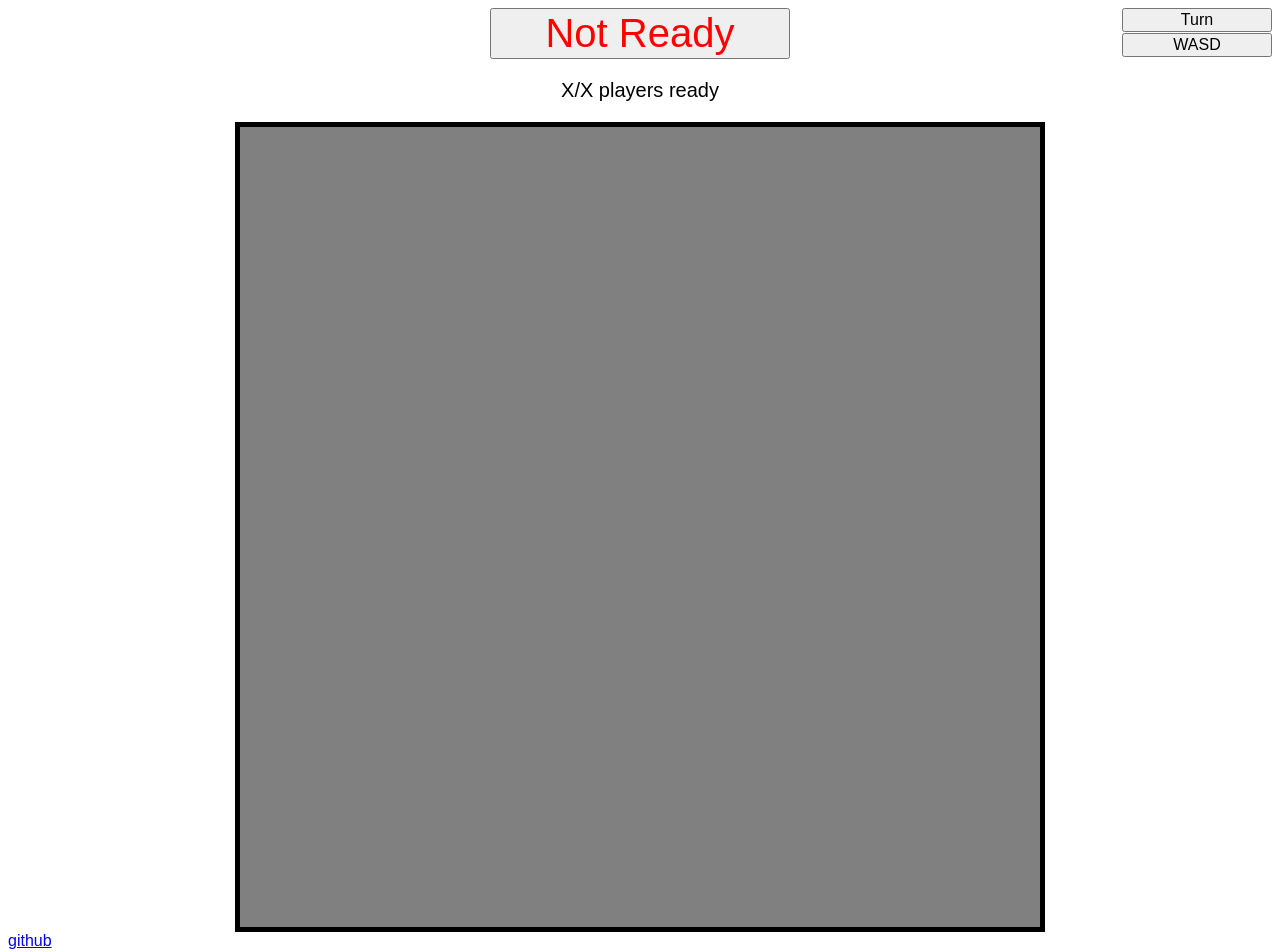
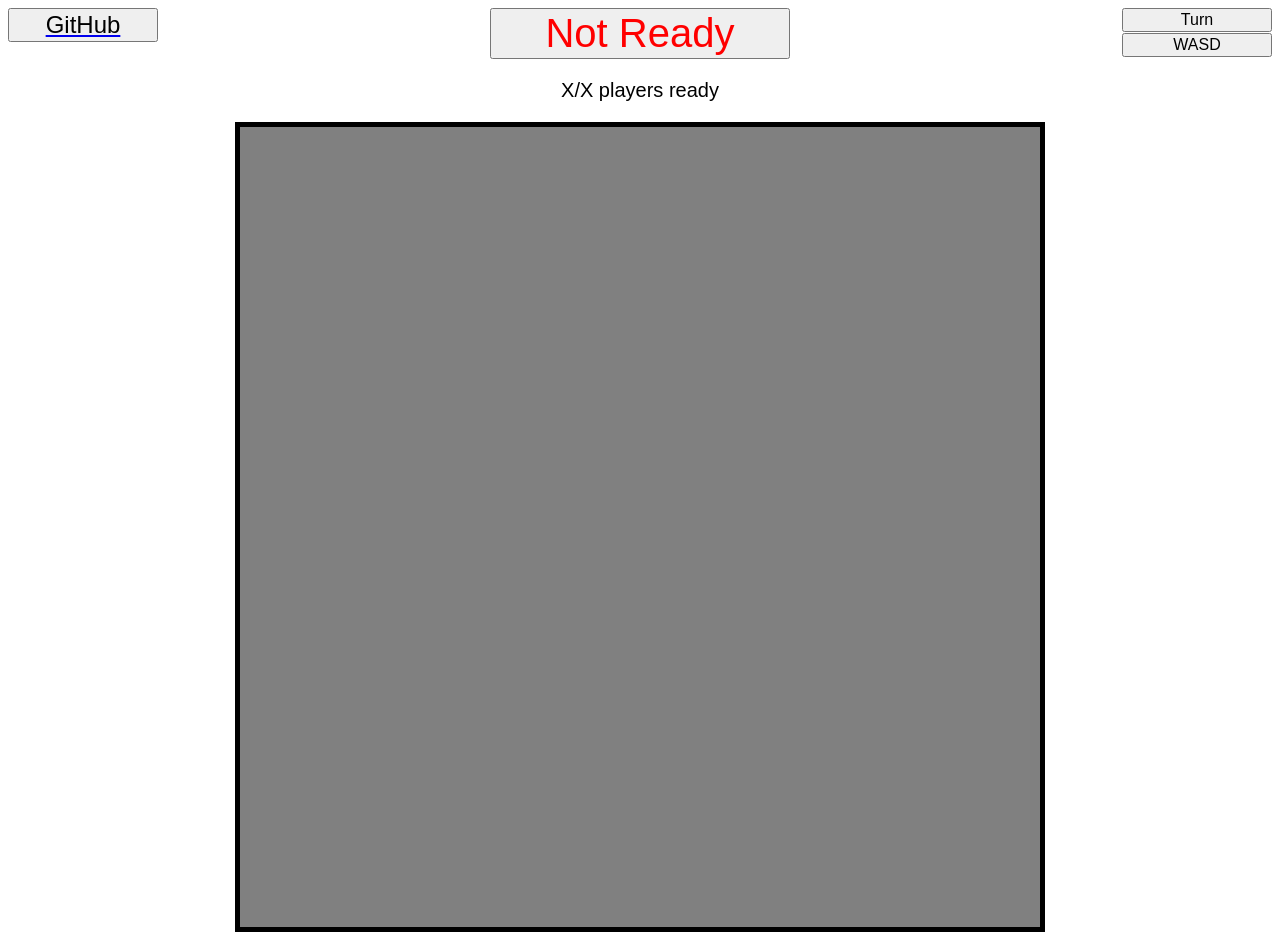
Before and after one commit to maxstc/arrowz, a website: page client/index.html in a window 1280 px wide. Drawn offline with Linux system fonts and the light colour scheme.

Commit message:
moved github button

```diff
--- a/client/index.css
+++ b/client/index.css
@@ -31,6 +31,12 @@ button {
     width: 300px;
 }
 
+.leftbutton {
+    width: 150px;
+    font-size: 24px;
+    margin-left: 0px;
+}
+
 .rightbutton {
     width: 150px;
     font-size: 16px;
--- a/client/index.html
+++ b/client/index.html
@@ -7,7 +7,11 @@
 	</head>
 	<body>
 		<div class="colparent">
-			<div class="col"></div>
+			<div class="col">
+				<a href="https://www.github.com/maxstc/arrowz" target="_blank" rel="noopener noreferrer">
+					<button class="leftbutton" type="button">GitHub</button>
+				</a>
+			</div>
 			<div class="col">
 				<button id="readybutton" type="button" disabled></button>
 			</div>
@@ -19,6 +23,5 @@
 		</div>
 		<p>X/X players ready</p>
         <canvas id="canvas" width="800" height="800"></canvas>
-		<a href="https://www.github.com/maxstc/">github</a>
 	</body>
 </html>
```
